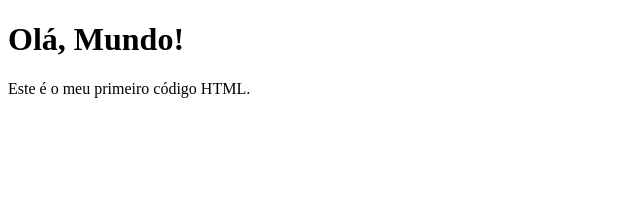
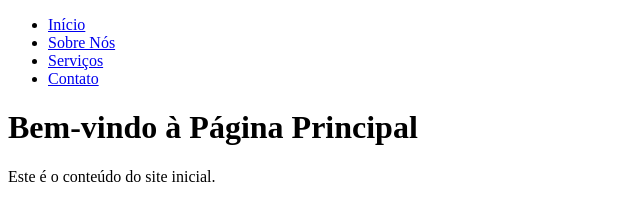
Before and after one commit to isabelaflor-spec/isinha, a plain HTML site: page index.html in a window 1280 px wide. Shown: the whole page, without its empty margins (0-640 px from the left). Drawn offline with Linux system fonts and the light colour scheme.

Commit message:
Update index.html

```diff
--- a/index.html
+++ b/index.html
@@ -2,10 +2,25 @@
 <html lang="pt-BR">
 <head>
     <meta charset="UTF-8">
-    <title>Minha Página</title>
+    <title>Minha Página Principal</title>
 </head>
 <body>
-    <h1>Olá, Mundo!</h1>
-    <p>Este é o meu primeiro código HTML.</p>
+
+    <!-- Início do Menu de Navegação -->
+    <nav>
+        <ul>
+            <li><a href="index.html">Início</a></li>
+            <li><a href="sobre.html">Sobre Nós</a></li>
+            <li><a href="servicos.html">Serviços</a></li>
+            <li><a href="contato.html">Contato</a></li>
+        </ul>
+    </nav>
+    <!-- Fim do Menu de Navegação -->
+
+    <main>
+        <h1>Bem-vindo à Página Principal</h1>
+        <p>Este é o conteúdo do site inicial.</p>
+    </main>
+
 </body>
 </html>
```
